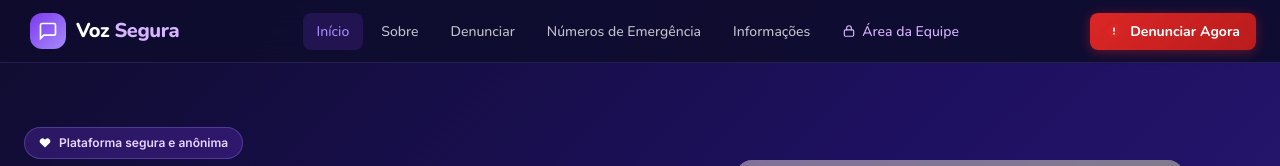
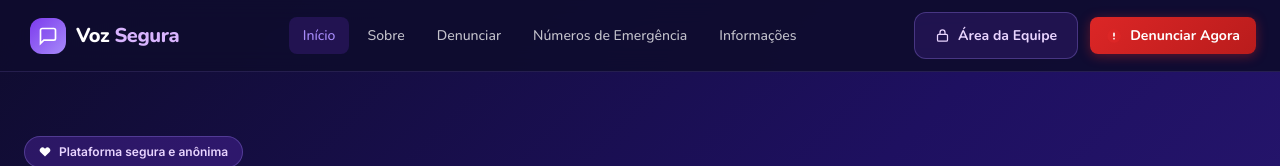
Before and after one commit to vozseguravitoriaejulia-stack/tccvozsegura, a plain HTML site: page index.html in a window 1280 px wide. Shown: the top 166 px of the page. Drawn offline with nearby package versions, Linux system fonts and the light colour scheme; grey boxes are pictures that could not be loaded.

Commit message:
Move acesso restrito para o cabecalho ao lado do botao de denunciar

```diff
--- a/index.html
+++ b/index.html
@@ -58,26 +58,6 @@
             <button class="nav__link" type="button" data-report>Denunciar</button>
             <button class="nav__link" type="button" data-scroll="apoio">Números de Emergência</button>
             <button class="nav__link" type="button" data-scroll="informacoes">Informações</button>
-            <button class="nav__link nav__link--restricted" type="button" data-access>
-              <svg width="14" height="14" viewBox="0 0 24 24" fill="none" aria-hidden="true">
-                <rect
-                  x="4"
-                  y="10"
-                  width="16"
-                  height="11"
-                  rx="2"
-                  stroke="currentColor"
-                  stroke-width="2"
-                />
-                <path
-                  d="M8 10V7a4 4 0 0 1 8 0v3"
-                  stroke="currentColor"
-                  stroke-width="2"
-                  stroke-linecap="round"
-                />
-              </svg>
-              Área da Equipe
-            </button>
           </nav>
 
           <div class="header__actions">
@@ -97,6 +77,33 @@
                 />
               </svg>
               Instalar app
+            </button>
+
+            <button
+              class="btn btn--ghost btn--sm access-btn"
+              type="button"
+              data-access
+              aria-label="Área da Equipe — acesso restrito"
+              title="Área da Equipe — acesso restrito"
+            >
+              <svg width="15" height="15" viewBox="0 0 24 24" fill="none" aria-hidden="true">
+                <rect
+                  x="4"
+                  y="10"
+                  width="16"
+                  height="11"
+                  rx="2"
+                  stroke="currentColor"
+                  stroke-width="2"
+                />
+                <path
+                  d="M8 10V7a4 4 0 0 1 8 0v3"
+                  stroke="currentColor"
+                  stroke-width="2"
+                  stroke-linecap="round"
+                />
+              </svg>
+              <span class="access-btn__label">Área da Equipe</span>
             </button>
 
             <button class="btn btn--danger btn--sm" type="button" data-report>
--- a/styles.css
+++ b/styles.css
@@ -977,11 +977,16 @@ a {
 /* ------------------------------------------------------------
    9. Área restrita (consulta de denúncias)
    ------------------------------------------------------------ */
-.nav__link--restricted {
-  display: inline-flex;
-  align-items: center;
-  gap: 0.375rem;
-  color: var(--purple-300);
+.access-btn {
+  flex-shrink: 0;
+  color: var(--purple-200);
+  border-color: rgba(167, 139, 250, 0.3);
+  background: rgba(124, 58, 237, 0.16);
+}
+
+.access-btn:hover {
+  color: #fff;
+  background: rgba(124, 58, 237, 0.3);
 }
 
 .reports__header {
@@ -1117,6 +1122,15 @@ a {
   .install-btn {
     display: none;
   }
+
+  /* Mantém só o cadeado ao lado do botão de denúncia. */
+  .access-btn {
+    padding: 0.5rem 0.625rem;
+  }
+
+  .access-btn__label {
+    display: none;
+  }
 }
 
 @media (max-width: 1023.98px) {
```
